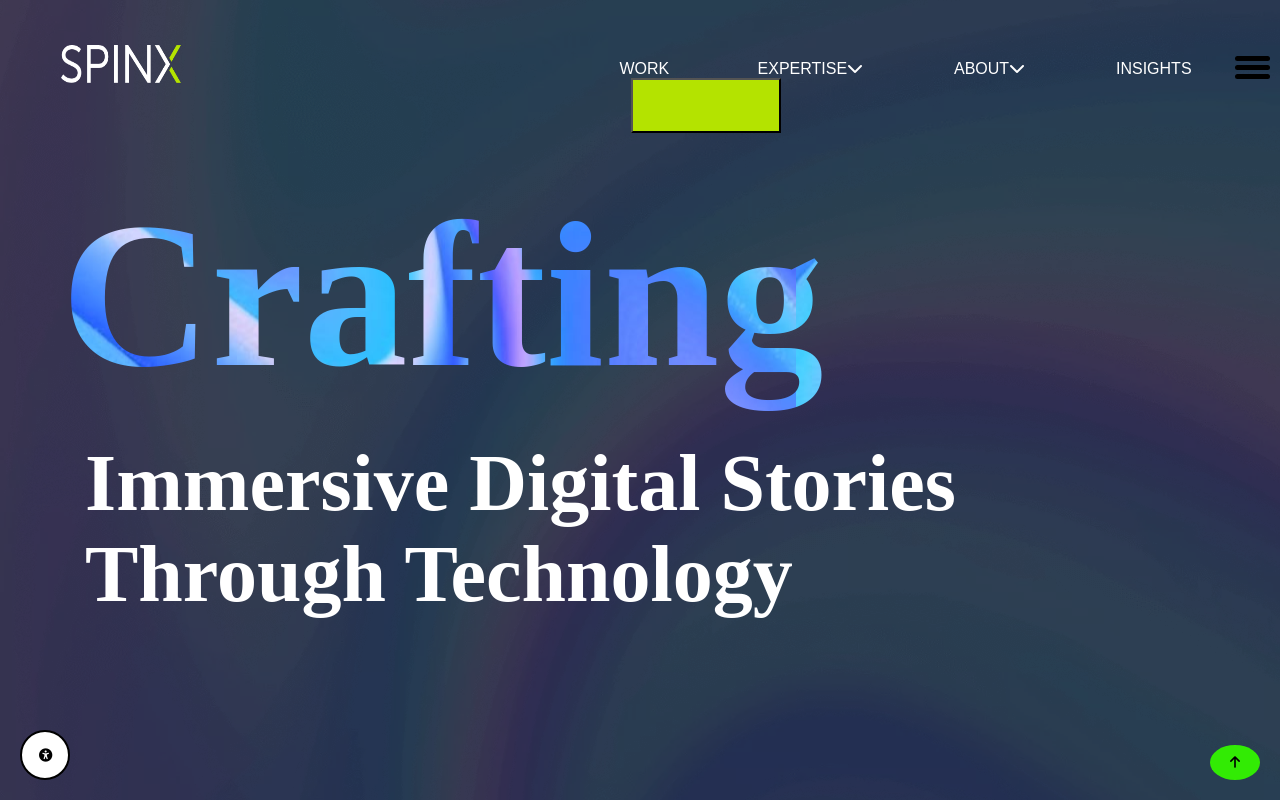
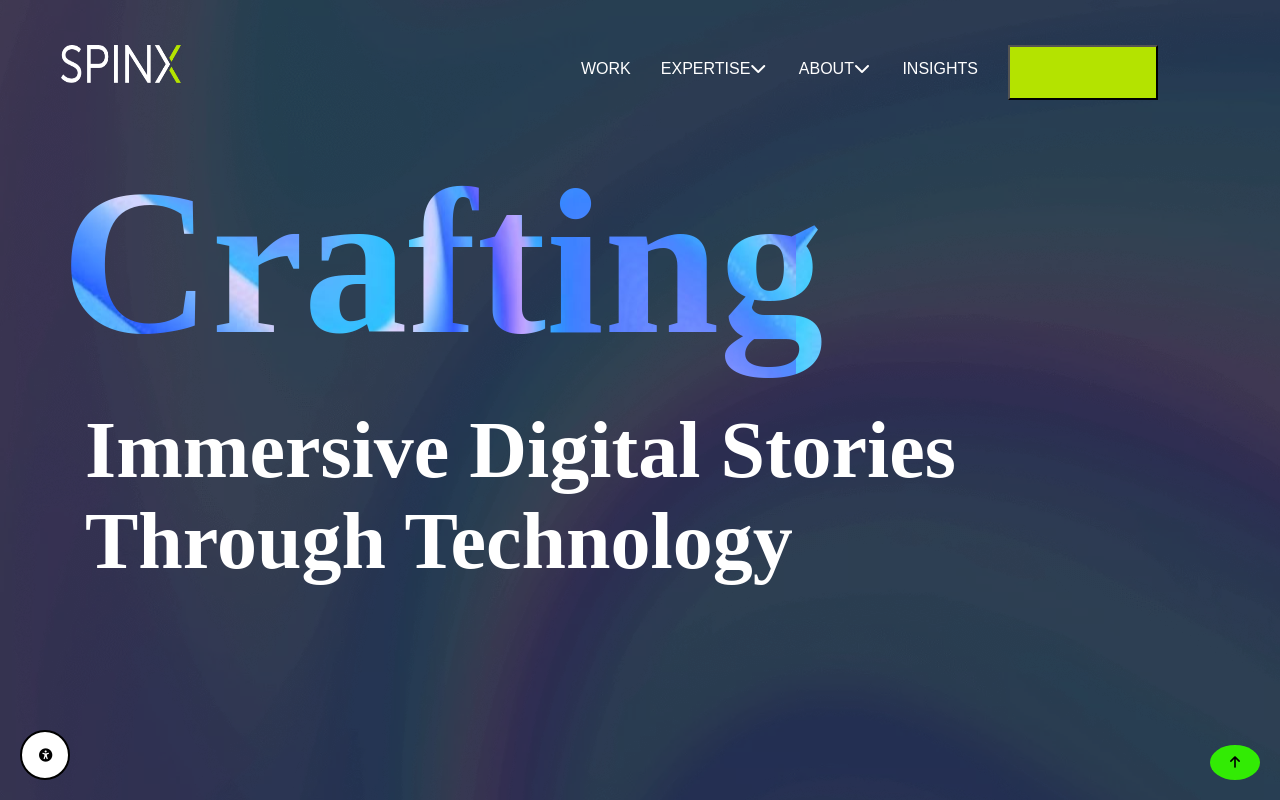
Before and after one commit to ShailendraKumarGupta07/DVMsem2round2rec, a plain HTML site: page index.html in a window 1280 px wide. Shown: the top 800 px of the page. Drawn offline with Linux system fonts and the light colour scheme.

Commit message:
Update style.css

```diff
--- a/style.css
+++ b/style.css
@@ -1,15 +1,15 @@
 body{
     background-color: #16171a;
     margin: 0;
-    /* overflow-x: hidden; */
+    overflow-x: hidden;
     width: 100vw;
 
 
 }
 /* div{
-    border: 2px solid red
-    ; */
-/* } */
+    border: 1px solid red
+    ;
+} */
 #navbar, .text, #section1, #section2, #section3, #section4, #section5, #section6, #section7, #section8, #section9, #section10, #section11, #section12, #section13, #section14, #section15, #section16{
     width: 100vw;
 }
@@ -78,11 +78,11 @@ body{
 #menu{
     width: 35px;
     height: 30px;
-    margin:60px 20px 40px -45px;
+    margin:55px 45px 40px -45px;
     cursor: pointer;
     z-index: 104;
     position: absolute;
-    /* display: none; */
+    display: none;
 }
 
 .bar{
@@ -120,7 +120,7 @@ body{
 }
 
 #hide{
-    width: 500vw;
+    width: 100vw;
     height: 80vh;
     /* display: none; */
     position: absolute;
@@ -245,8 +245,8 @@ overflow: hidden;
 
 
 #n1{
-    margin-left: 579px;
-    margin-right: 50px;
+    margin-left: 685px;
+    margin-right: 30px;
     margin-top: 15px;
 }
 
@@ -262,19 +262,19 @@ overflow: hidden;
 
 
  #n2{
-    margin-right: 50px;
+    margin-right: 30px;
     margin-top: 15px;
 }
  #n3{
-    margin-right: 50px;
+    margin-right: 30px;
     margin-top: 15px;
 }
  #n4{
-    margin-right: 50px;
+    margin-right: 30px;
     margin-top: 15px;
 }
  #n5{
-    margin-right: 50px;
+    margin-right: 30px;
 }
 
 #n5 button{
@@ -440,6 +440,7 @@ overflow: hidden;
 
 #section2{
     margin-top: 150px;
+    width: 100vw;
 }
 .pic2 img{
     display: flex;
```
